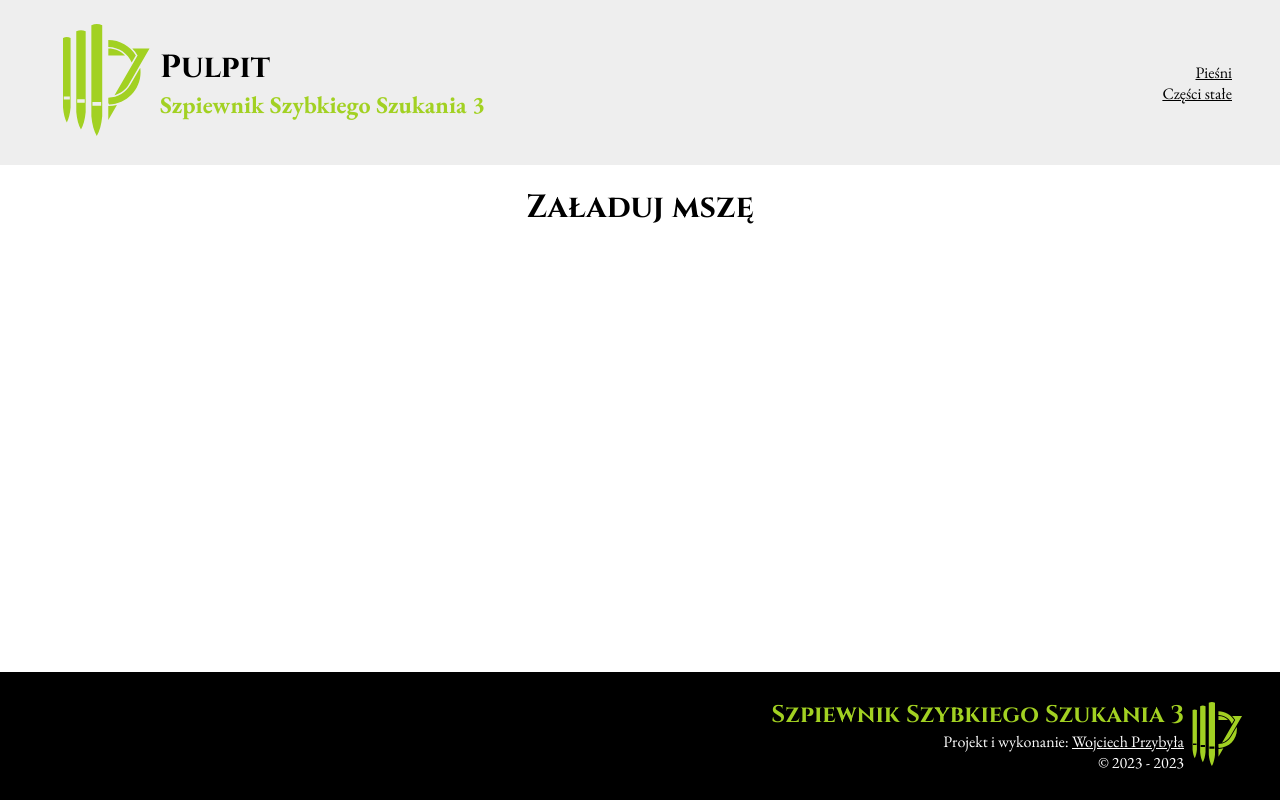
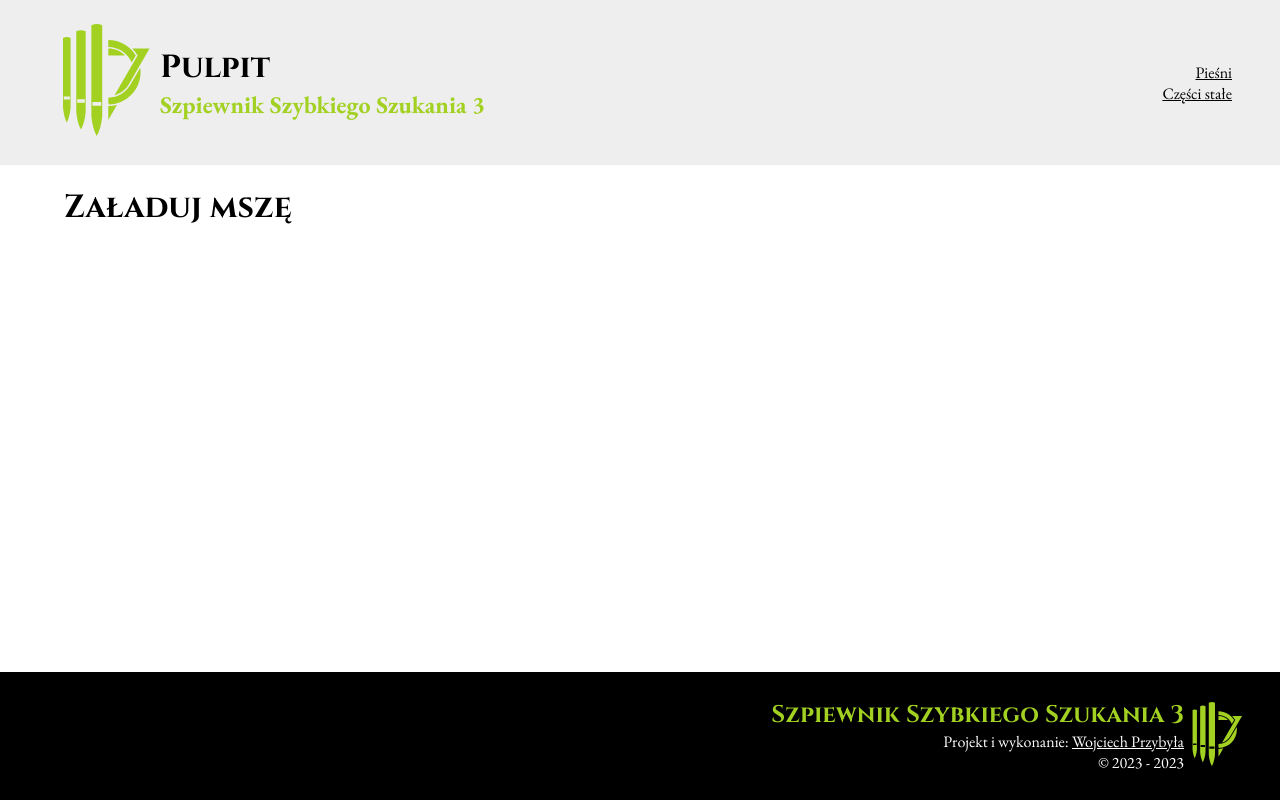
Before and after one commit to wpwwhimself/szpiewnik-szybkiego-szukania-3, a React (Create React App) app: page / in a window 1280 px wide. Built offline with nearby package versions, Linux system fonts and the light colour scheme.

Commit message:
Data shifting places

```diff
--- a/src/App.css
+++ b/src/App.css
@@ -28,10 +28,6 @@
   }
 }
 
-.App {
-  text-align: center;;
-}
-
 body{
   background-color: var(--bg1);
   font-family: EBGaramond;
@@ -58,6 +54,11 @@ a{
 }
 a:hover{
   color: var(--acc);
+}
+
+#main-wrapper{
+  margin: 0 auto;
+  width: 90vw;
 }
 
 /* misc */
--- a/src/components/Section.tsx
+++ b/src/components/Section.tsx
@@ -1,5 +1,4 @@
 import { useEffect } from "react";
-import { useLocation } from "react-router-dom";
 
 declare interface SectionProps{
   title: string,
@@ -7,8 +6,6 @@ declare interface SectionProps{
 }
 
 export function Section({title, children}: SectionProps){
-  const loc = useLocation();
-
   useEffect(() => {
     document.title = `${title} | Szpiewnik Szybkiego Szukania`;
     document.getElementById("page-title")!.textContent = title;
--- a/src/pages/Songs/index.tsx
+++ b/src/pages/Songs/index.tsx
@@ -1,10 +1,23 @@
 import "./style.css";
 import { Section } from "../../components/Section";
+
+import songs from "../../data/songs.json";
+
+export interface SongProps{
+  title: string,
+};
 
 export function Songs(){
   return(
     <Section title="Zarządzanie pieśniami">
-
+      <h1>Lista pieśni</h1>
+      <div>
+      {songs.map((song, ind) =>
+        <p key={ind}>
+          {song.title}
+        </p>
+      )}
+      </div>
     </Section>
   )
 }
```
Also changed, not shown: 1 other file (tests, documents, lock files or other folders).
